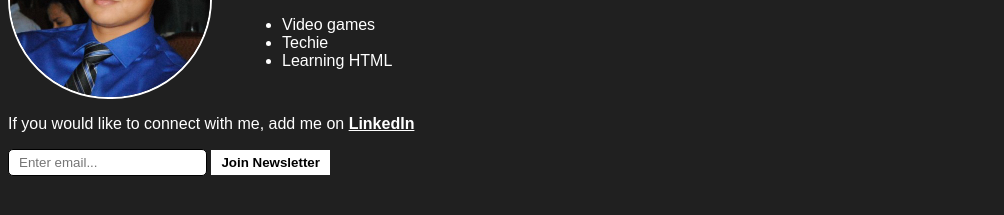
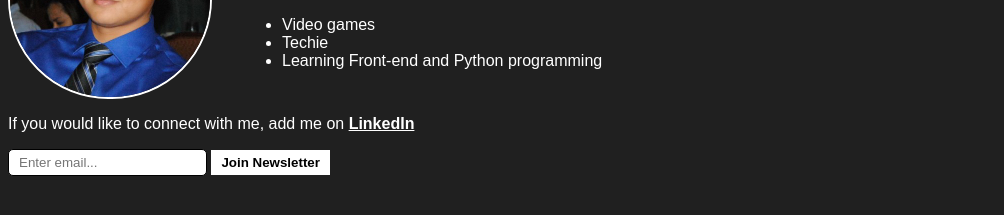
Before and after one commit to paaulrex/website-test, a plain HTML site: page index.html in a window 1280 px wide. Shown: the part 155-370 px from the top of the page, without its empty margins (0-1004 px from the left). Drawn offline with Linux system fonts and the light colour scheme.

Commit message:
minor changes to 'about me'

```diff
--- a/index.html
+++ b/index.html
@@ -23,7 +23,7 @@
                 <ul>
                     <li>Video games</li>
                     <li>Techie</li>
-                    <li>Learning HTML</li>
+                    <li>Learning Front-end and Python programming</li>
                 </ul>
             </div>
         </div>
```
